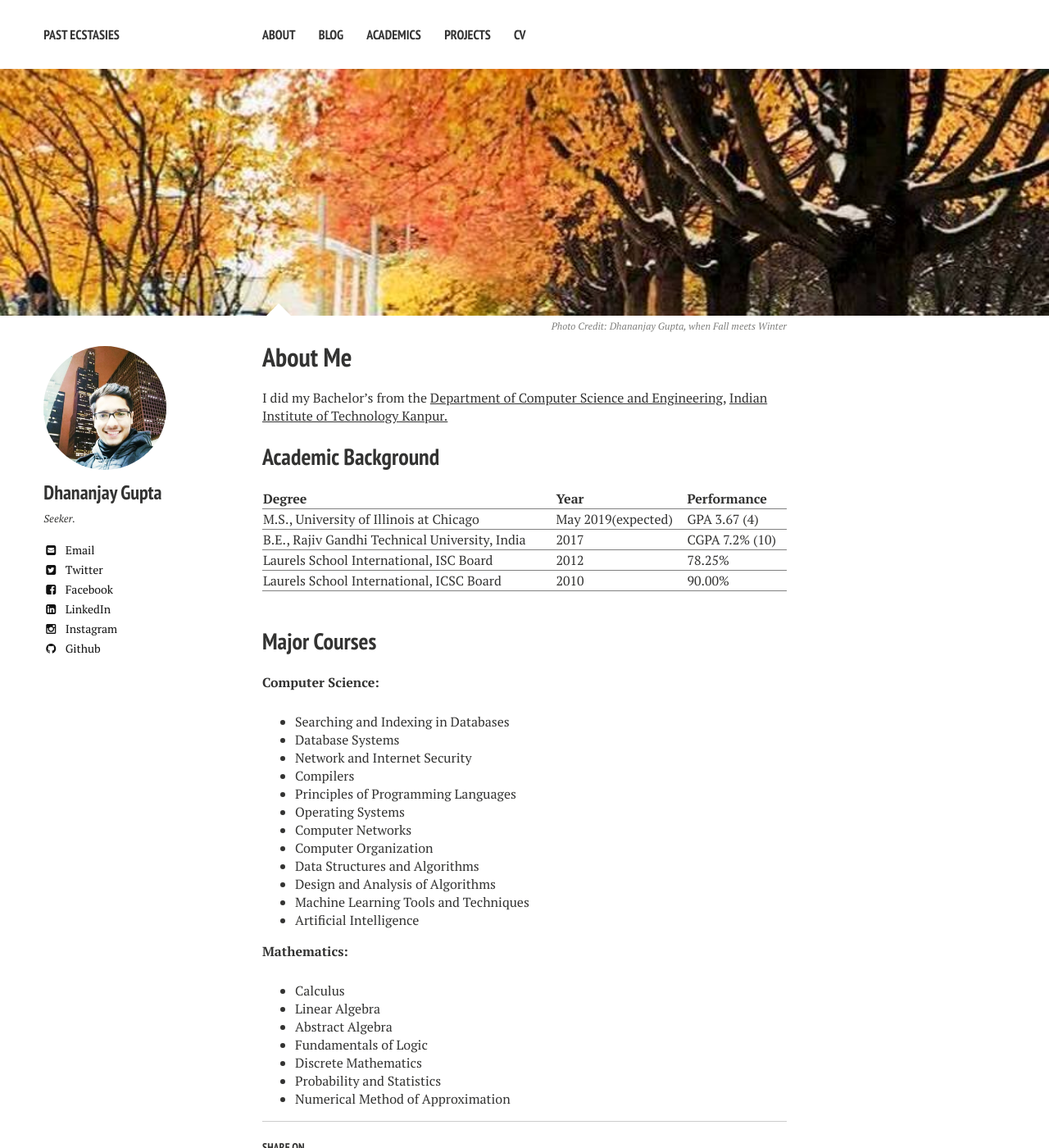
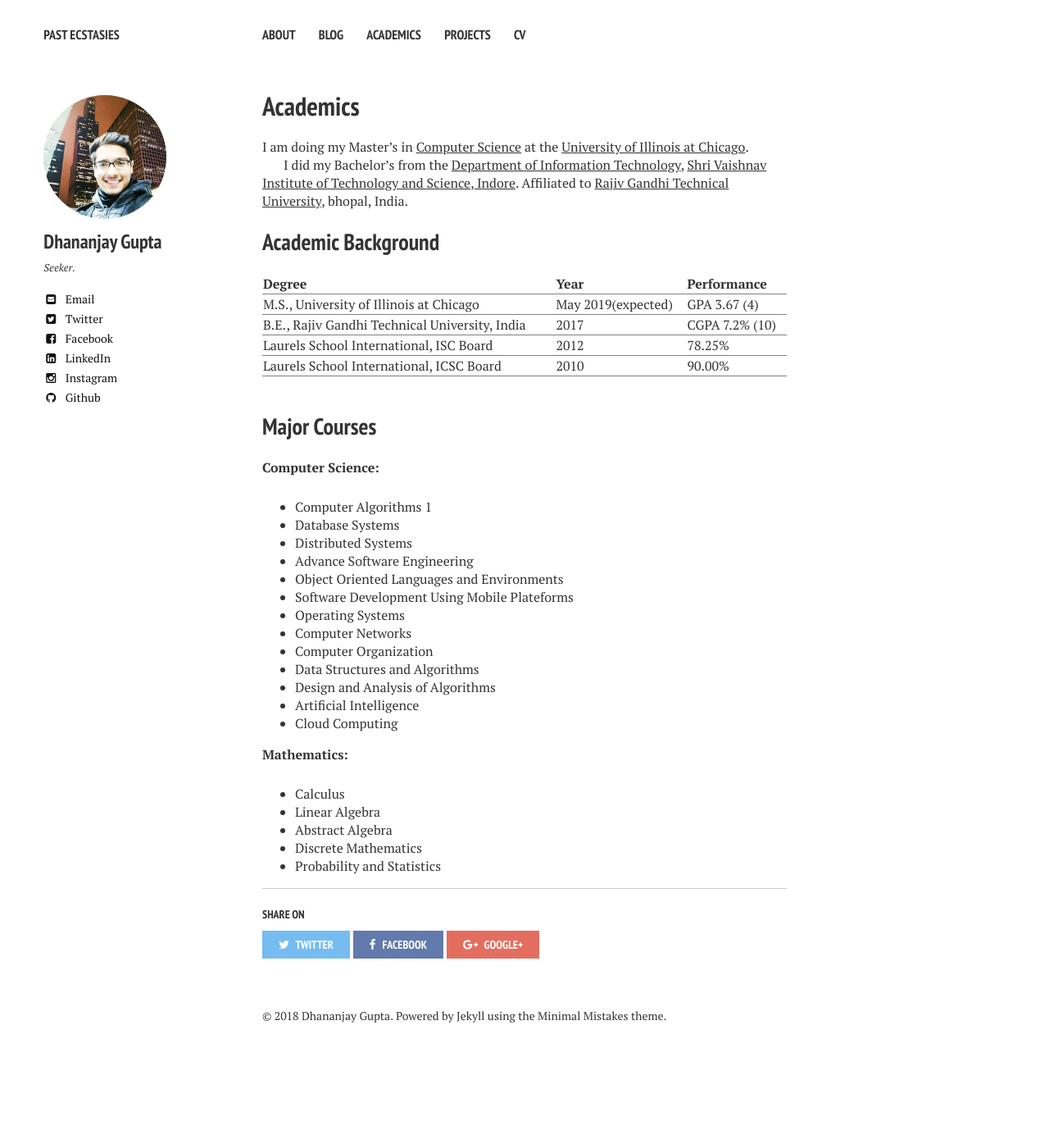
Before and after one commit to DhananjayGupta300/DhananjayGupta300.github.io, a Jekyll site: the page built from academics/index.md, in a window 1280 px wide and 1400 px high. Shown: the whole window at 82% size. Built offline with Jekyll 4.4.1, drawn with Linux system fonts in a browser that asks for light colours; nearby versions of some CDN libraries.

Commit message:
Update index.md

```diff
--- a/academics/index.md
+++ b/academics/index.md
@@ -1,16 +1,15 @@
 ---
 layout: page
-title: About Me
-tags: [academics, Dhananjay,]
-modified: 2014-08-08T20:53:07.573882-04:00
+title: "Academics"
+modified: 2018-01-05
+excerpt: "Dhananjay Gupta, Master's Student, CSE, University of Illinois at Chicago"
+tags: ["academics", "graduation", "UIC", "computer"]
 comments: true
-image:
-  feature: sample-image-1.jpg
-  credit: Dhananjay Gupta, when Fall meets Winter
-  creditlink:
 ---
 
-I did my Bachelor's from the <a href="http://cse.iitk.ac.in">Department of Computer Science and Engineering</a>, <a href="www.iitk.ac.in">Indian Institute of Technology Kanpur.</a>
+I am doing my Master's in <a href="https://www.cs.uic.edu/">Computer Science</a> at the <a href="https://www.uic.edu/">University of Illinois at Chicago</a>.
+
+I did my Bachelor's from the <a href="http://www.svvv.edu.in/Department/DisplayDeptPage.aspx?page=gaeag&ItemID=eaaim&nInstiID=a&nDeptID=i">Department of Information Technology</a>, <a href="http://www.svits.ac.in/index.php">Shri Vaishnav Institute of Technology and Science, Indore</a>. Affiliated to <a href="https://www.rgpv.ac.in/">Rajiv Gandhi Technical University</a>, bhopal, India.
 
 Academic Background
 -------------------
@@ -34,25 +33,24 @@ Major Courses
 
 **Computer Science:**
 
-- Searching and Indexing in Databases
+- Computer Algorithms 1
 - Database Systems
-- Network and Internet Security
-- Compilers
-- Principles of Programming Languages
+- Distributed Systems
+- Advance Software Engineering
+- Object Oriented Languages and Environments
+- Software Development Using Mobile Plateforms
 - Operating Systems
 - Computer Networks
 - Computer Organization
 - Data Structures and Algorithms
 - Design and Analysis of Algorithms
-- Machine Learning Tools and Techniques
 - Artificial Intelligence
+- Cloud Computing
 
 **Mathematics:**
 
 - Calculus
 - Linear Algebra
 - Abstract Algebra
-- Fundamentals of Logic
 - Discrete Mathematics
 - Probability and Statistics
-- Numerical Method of Approximation
```
